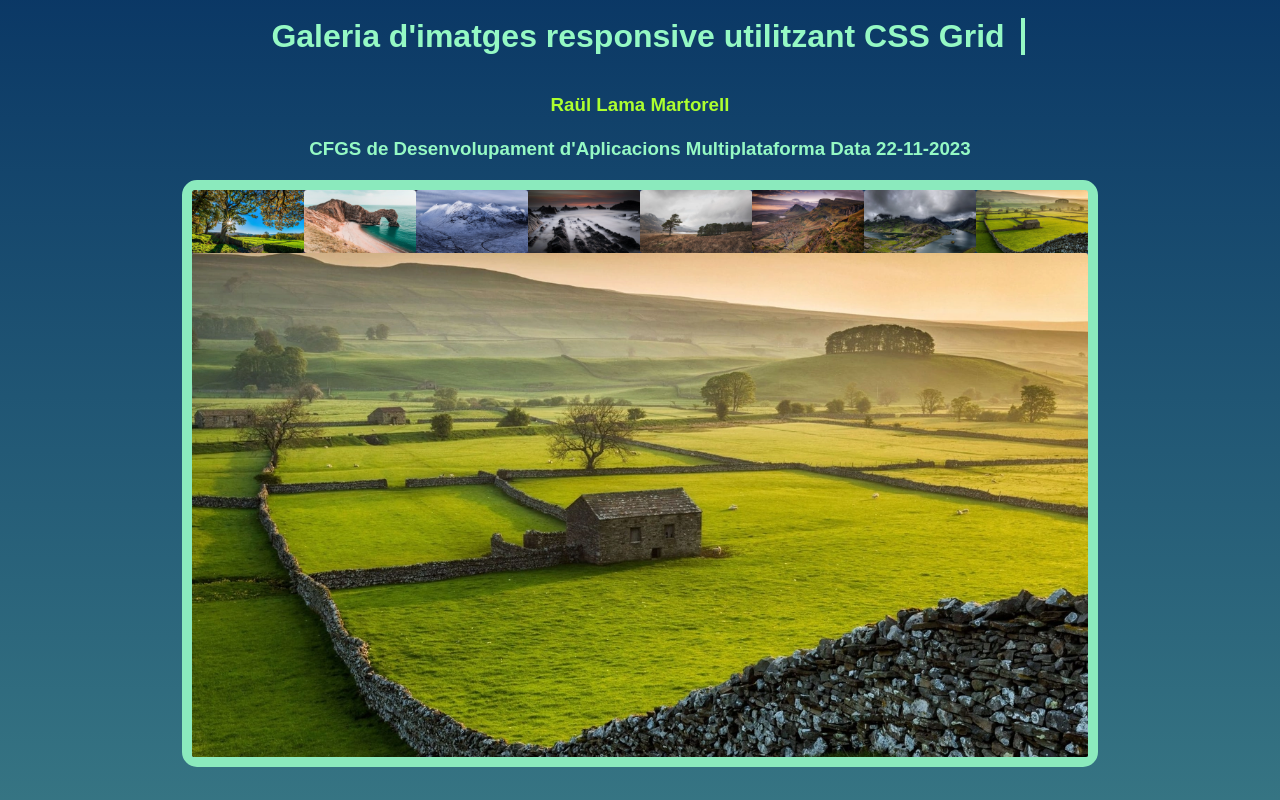
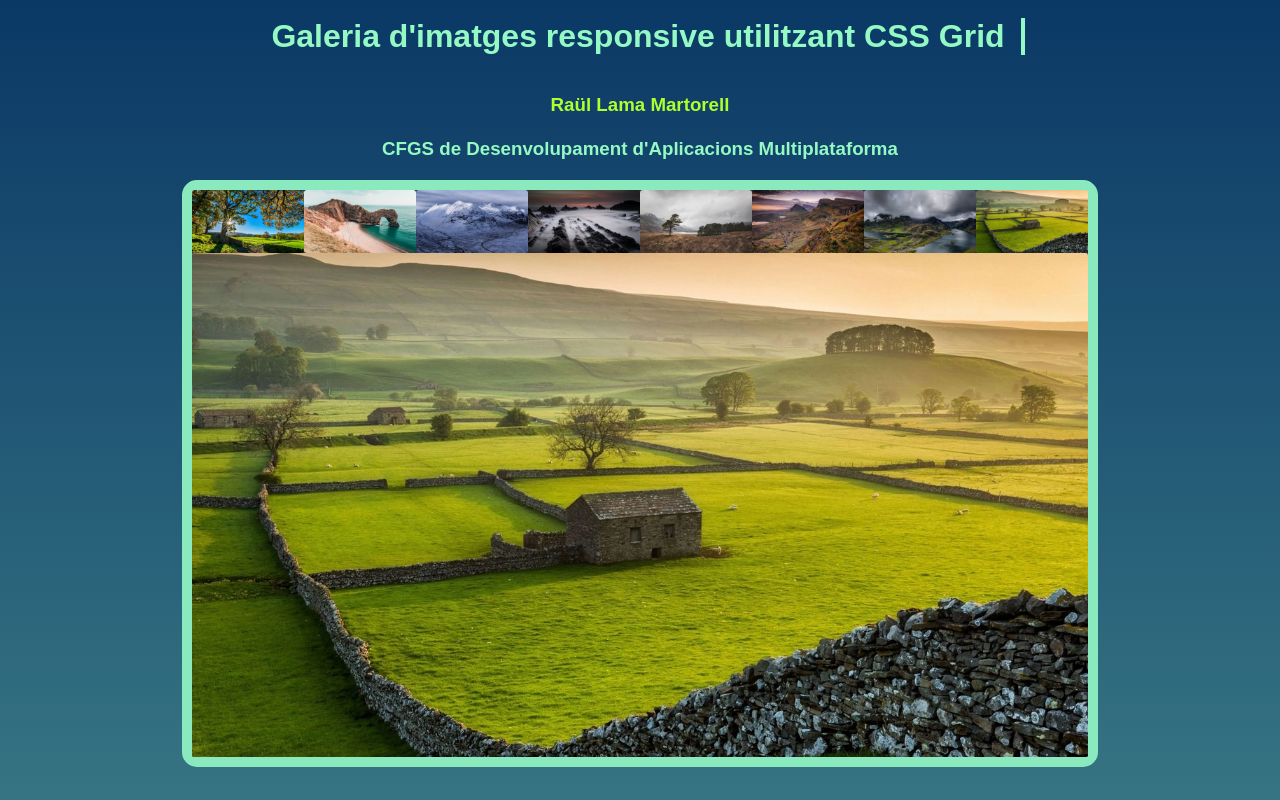
Before and after one commit to Raullam/Galeria_Grid, a plain HTML site: page index.html in a window 1280 px wide. Shown: the top 800 px of the page. Drawn offline with Linux system fonts and the light colour scheme.

Commit message:
Delete data h3 index.html

```diff
--- a/index.html
+++ b/index.html
@@ -7,7 +7,7 @@
     <link rel="icon" href="favicon-32x32.png" type="image/x-icon">
 </head>
 <body><h1><span class="span1">Galeria d'imatges responsive utilitzant CSS Grid</span></h1>
-    <h3><span class="span2">Raül Lama Martorell</span> <br><br>CFGS de Desenvolupament d'Aplicacions Multiplataforma  Data 22-11-2023</h3>
+    <h3><span class="span2">Raül Lama Martorell</span> <br><br>CFGS de Desenvolupament d'Aplicacions Multiplataforma </h3>
     <div>
         <img src="Imatges/img1.webp"/>
         <img src="Imatges/img1.webp"/>
```
